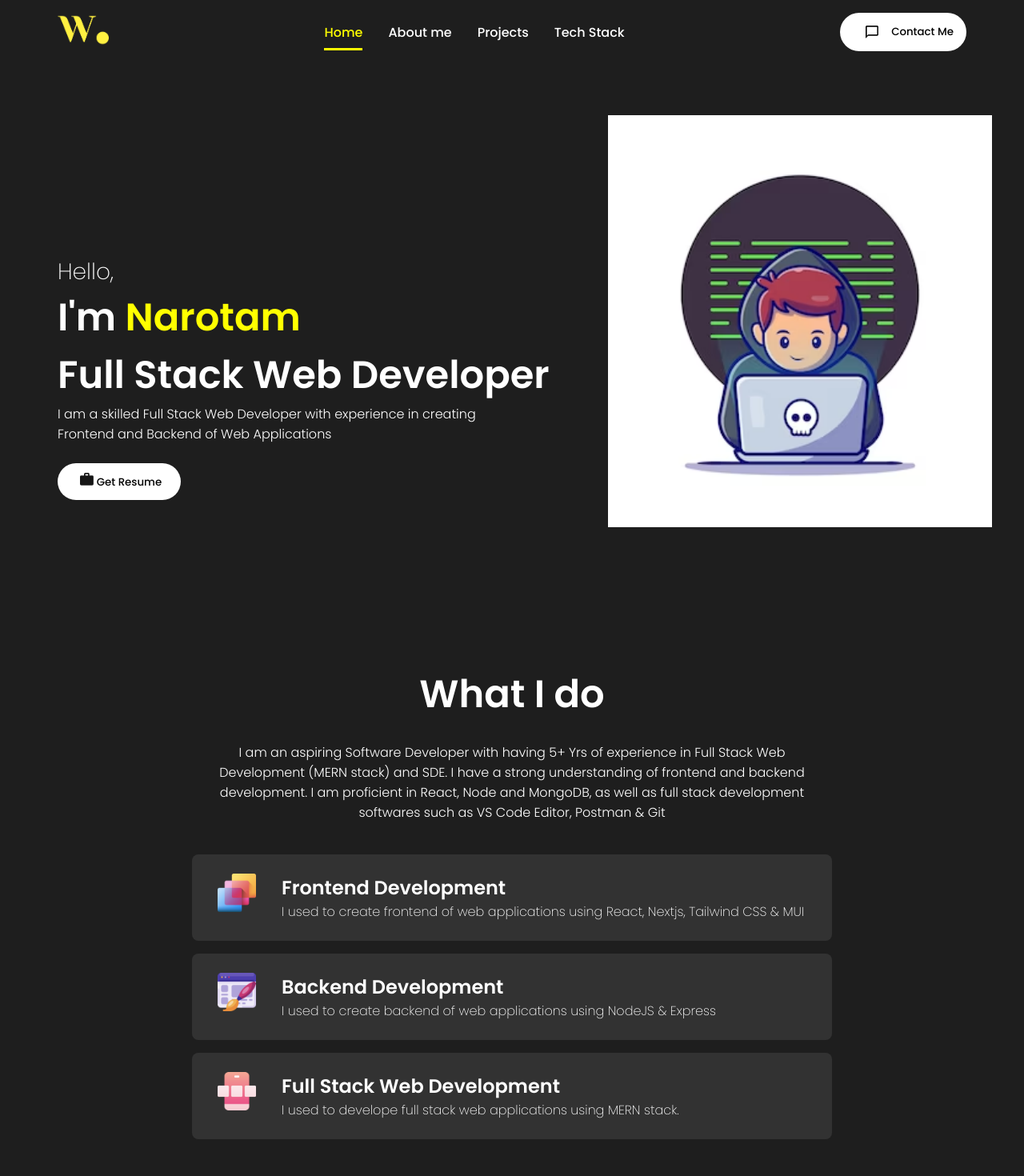
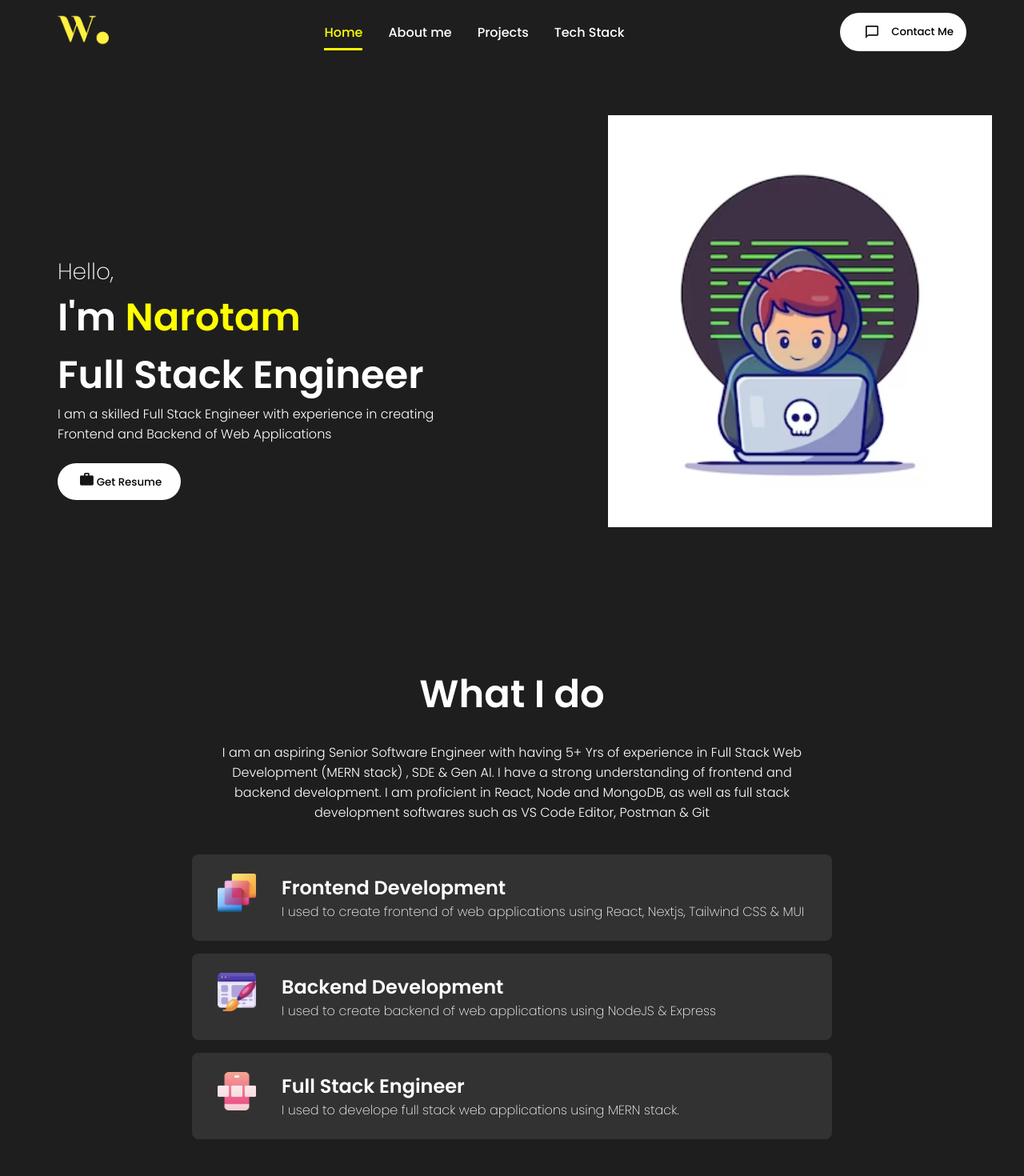
Before and after one commit to Narotam-Mishra/my-react-portfolio-website, a React (Create React App) app: page / in a window 1280 px wide. Shown: the top 1470 px of the page at 80% size. Built offline with nearby package versions, Linux system fonts and the light colour scheme.

Commit message:
chnages-exp-and-desc

```diff
--- a/package.json
+++ b/package.json
@@ -2,6 +2,9 @@
   "name": "react-portfolio-website",
   "version": "0.1.0",
   "private": true,
+  "engines": {
+    "node": "24.x"
+  },
   "dependencies": {
     "@emailjs/browser": "^3.11.0",
     "@testing-library/jest-dom": "^5.17.0",
--- a/src/components/Intro/AboutIntro.js
+++ b/src/components/Intro/AboutIntro.js
@@ -15,8 +15,8 @@ const AboutIntro = () => {
     <section id='intro'>
         <div className="introContent">
             <span className="hello">Hello,</span>
-            <span className="introText">I'm <span className='introName'>Narotam</span><br />Full Stack Web Developer</span>
-            <p className="introPara">I am a skilled Full Stack Web Developer with experience in creating <br /> Frontend and Backend of Web Applications</p>
+            <span className="introText">I'm <span className='introName'>Narotam</span><br />Full Stack Engineer</span>
+            <p className="introPara">I am a skilled Full Stack Engineer with experience in creating <br /> Frontend and Backend of Web Applications</p>
             <Link to='/#'><button className="btn" target="_blank" onClick={getResume}><img src={btnImg} className='btnImg' alt="btn_image" />Get Resume</button></Link>
         </div>
         <img src={hcImg} alt="author_image" className="bg" />
--- a/src/components/Skills/Skills.js
+++ b/src/components/Skills/Skills.js
@@ -9,7 +9,7 @@ const Skills = () => {
   return (
     <section id='skills'>
         <span className='skillTitle'>What I do</span>
-        <span className="skillDesc">I am an aspiring Software Developer with having 5+ Yrs of experience in Full Stack Web Development (MERN stack) and SDE. I have a strong understanding of frontend and backend development. I am proficient in React, Node and MongoDB, as well as full stack development softwares such as VS Code Editor, Postman & Git</span>
+        <span className="skillDesc">I am an aspiring Senior Software Engineer with having 5+ Yrs of experience in Full Stack Web Development (MERN stack) , SDE & Gen AI. I have a strong understanding of frontend and backend development. I am proficient in React, Node and MongoDB, as well as full stack development softwares such as VS Code Editor, Postman & Git</span>
         <div className="skillBars">
             <div className="skillBar">
                 <img src={UIDesign} className='skillBarImg' alt="UIDesign" />
@@ -28,7 +28,7 @@ const Skills = () => {
             <div className="skillBar">
                 <img src={AppDesign} className='skillBarImg' alt="AppDesign" />
                 <div className="skillBarText">
-                    <h2>Full Stack Web Development</h2>
+                    <h2>Full Stack Engineer</h2>
                     <p>I used to develope full stack web applications using MERN stack.</p>
                 </div>
             </div>
```
